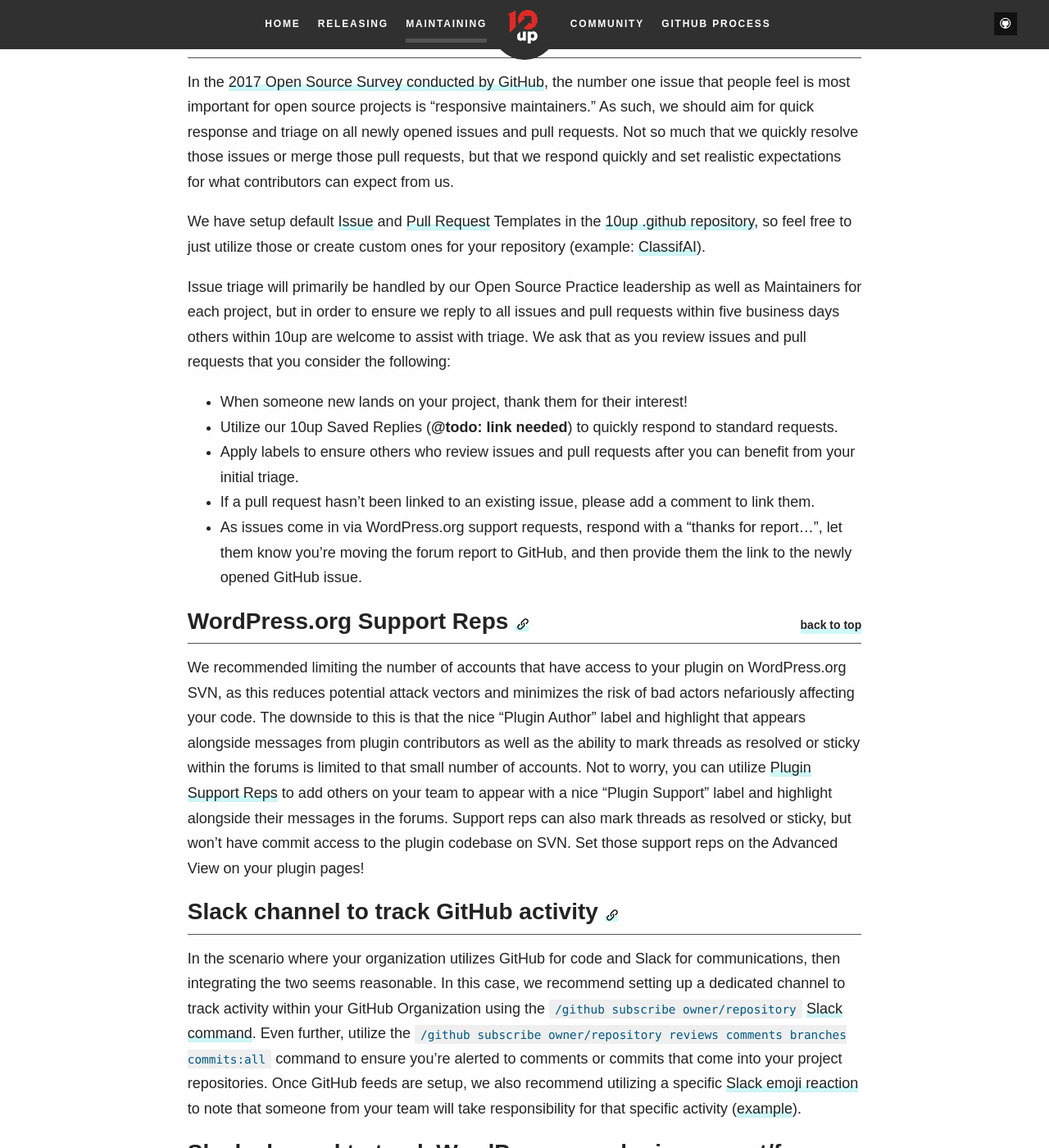
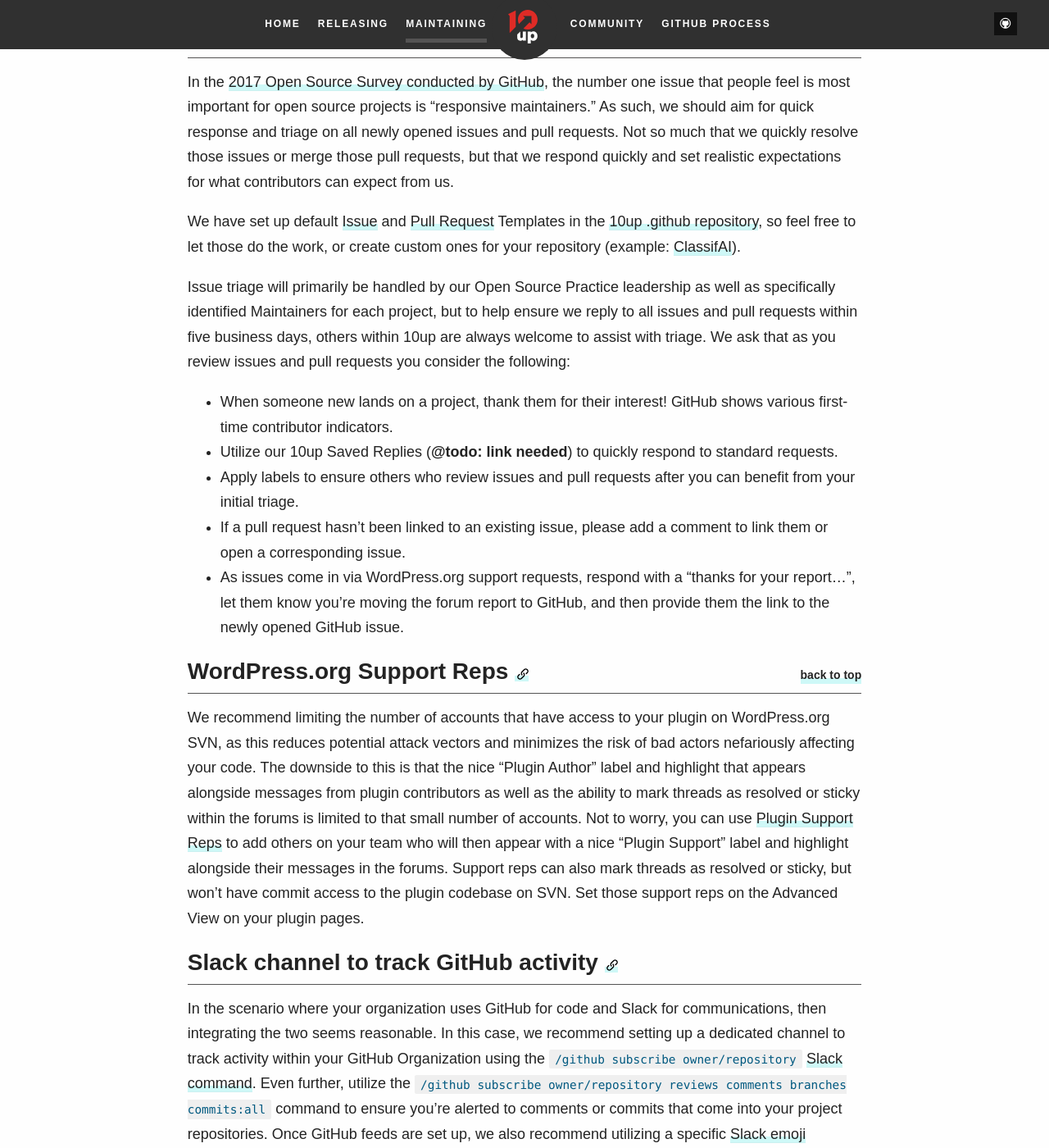
Before and after one commit to 10up/Open-Source-Best-Practices, a Jekyll site: the page built from maintaining.md, in a window 1280 px wide and 1400 px high, scrolled down 665 px. Shown: the whole window at 82% size. Built offline with Jekyll 4.4.1, drawn with Linux system fonts in a browser that asks for light colours; some web fonts are replaced; some of the changed text lies outside the part shown.

Commit message:
Copyedits for Maintaining.md

```diff
--- a/_includes/markdown/Maintaining.md
+++ b/_includes/markdown/Maintaining.md
@@ -1,34 +1,34 @@
 Central to a successful open process are setting expectations and respecting the time of other participants, especially when they are volunteers.
 
 - Including a [CONTRIBUTING.md file](https://10up.github.io/Open-Source-Best-Practices/community/#contributing) outlining ways to contribute to a project helps non-maintainers understand how best to contribute.
-- Be thankful and specific when including participants, whether that is thanking them for a well-defined issue, a pull request they've opened, as well as including them in [changelog release notes](https://10up.github.io/Open-Source-Best-Practices/releasing/#changelog) and the [CREDITS.md file](https://10up.github.io/Open-Source-Best-Practices/releasing/#credit-management).
-- Recognize that just because someone opened an issue or pull request doesn't mean they have additional time to continue triaging an issue or updating their pull request from code review / feedback so you may need to pick up and cover those yourself.
+- Be thankful and specific when including participants, from acknowledging a well-defined issue or a pull request they've opened, to including them in [changelog release notes](https://10up.github.io/Open-Source-Best-Practices/releasing/#changelog) and the [CREDITS.md file](https://10up.github.io/Open-Source-Best-Practices/releasing/#credit-management).
+- Recognize that opening an issue or pull request doesn't necessarily indicate additional time to continue triaging an issue or updating a pull request based on code review / feedback, so you may need to pick up and cover those as a maintainer.
 
 <h2 id="issue-pr-mgmt" class="anchor-heading">Issue and Pull Request Management {% include Util/link_anchor anchor="issue-pr-mgmt" %} {% include Util/top %}</h2>
 
 In the [2017 Open Source Survey conducted by GitHub](https://opensourcesurvey.org/2017/), the number one issue that people feel is most important for open source projects is “responsive maintainers.”  As such, we should aim for quick response and triage on all newly opened issues and pull requests.  Not so much that we quickly resolve those issues or merge those pull requests, but that we respond quickly and set realistic expectations for what contributors can expect from us.
 
-We have setup default [Issue](https://github.com/10up/.github/tree/master/ISSUE_TEMPLATE) and [Pull Request](https://github.com/10up/.github/blob/master/PULL_REQUEST_TEMPLATE.md) Templates in the [10up .github repository](https://github.com/10up/.github), so feel free to just utilize those or create custom ones for your repository (example: [ClassifAI](https://github.com/10up/classifai/tree/develop/.github)).
+We have set up default [Issue](https://github.com/10up/.github/tree/master/ISSUE_TEMPLATE) and [Pull Request](https://github.com/10up/.github/blob/master/PULL_REQUEST_TEMPLATE.md) Templates in the [10up .github repository](https://github.com/10up/.github), so feel free to let those do the work, or create custom ones for your repository (example: [ClassifAI](https://github.com/10up/classifai/tree/develop/.github)).
 
-Issue triage will primarily be handled by our Open Source Practice leadership as well as Maintainers for each project, but in order to ensure we reply to all issues and pull requests within five business days others within 10up are welcome to assist with triage.  We ask that as you review issues and pull requests that you consider the following:
+Issue triage will primarily be handled by our Open Source Practice leadership as well as specifically identified Maintainers for each project, but to help ensure we reply to all issues and pull requests within five business days, others within 10up are always welcome to assist with triage.  We ask that as you review issues and pull requests you consider the following:
 
-- When someone new lands on your project, thank them for their interest!
+- When someone new lands on a project, thank them for their interest! GitHub shows various first-time contributor indicators.
 - Utilize our 10up Saved Replies (_@todo: link needed_) to quickly respond to standard requests.
 - Apply labels to ensure others who review issues and pull requests after you can benefit from your initial triage.
-- If a pull request hasn't been linked to an existing issue, please add a comment to link them.
-- As issues come in via WordPress.org support requests, respond with a “thanks for report…”, let them know you're moving the forum report to GitHub, and then provide them the link to the newly opened GitHub issue.
+- If a pull request hasn't been linked to an existing issue, please add a comment to link them or open a corresponding issue.
+- As issues come in via WordPress.org support requests, respond with a “thanks for your report…”, let them know you're moving the forum report to GitHub, and then provide them the link to the newly opened GitHub issue.
 
 <h2 id="dotorg-support-reps" class="anchor-heading">WordPress.org Support Reps {% include Util/link_anchor anchor="dotorg-support-reps" %} {% include Util/top %}</h2>
 
-We recommended limiting the number of accounts that have access to your plugin on WordPress.org SVN, as this reduces potential attack vectors and minimizes the risk of bad actors nefariously affecting your code.  The downside to this is that the nice “Plugin Author” label and highlight that appears alongside messages from plugin contributors as well as the ability to mark threads as resolved or sticky within the forums is limited to that small number of accounts.  Not to worry, you can utilize [Plugin Support Reps](https://make.wordpress.org/plugins/2017/09/04/plugin-support-reps/) to add others on your team to appear with a nice “Plugin Support” label and highlight alongside their messages in the forums.  Support reps can also mark threads as resolved or sticky, but won’t have commit access to the plugin codebase on SVN.  Set those support reps on the Advanced View on your plugin pages!
+We recommend limiting the number of accounts that have access to your plugin on WordPress.org SVN, as this reduces potential attack vectors and minimizes the risk of bad actors nefariously affecting your code.  The downside to this is that the nice “Plugin Author” label and highlight that appears alongside messages from plugin contributors as well as the ability to mark threads as resolved or sticky within the forums is limited to that small number of accounts.  Not to worry, you can use [Plugin Support Reps](https://make.wordpress.org/plugins/2017/09/04/plugin-support-reps/) to add others on your team who will then appear with a nice “Plugin Support” label and highlight alongside their messages in the forums.  Support reps can also mark threads as resolved or sticky, but won’t have commit access to the plugin codebase on SVN.  Set those support reps on the Advanced View on your plugin pages.
 
 <h2 id="slack-channel-github-activity" class="anchor-heading">Slack channel to track GitHub activity {% include Util/link_anchor anchor="slack-channel-github-activity" %}</h2>
 
-In the scenario where your organization utilizes GitHub for code and Slack for communications, then integrating the two seems reasonable.  In this case, we recommend setting up a dedicated channel to track activity within your GitHub Organization using the `/github subscribe owner/repository` [Slack command](https://get.slack.help/hc/en-us/articles/232289568-GitHub-for-Slack).  Even further, utilize the `/github subscribe owner/repository reviews comments branches commits:all` command to ensure you’re alerted to comments or commits that come into your project repositories.  Once GitHub feeds are setup, we also recommend utilizing a specific [Slack emoji reaction](https://get.slack.help/hc/en-us/articles/206870317-Emoji-reactions) to note that someone from your team will take responsibility for that specific activity ([example](https://emojipedia.org/pushpin/)).
+In the scenario where your organization uses GitHub for code and Slack for communications, then integrating the two seems reasonable.  In this case, we recommend setting up a dedicated channel to track activity within your GitHub Organization using the `/github subscribe owner/repository` [Slack command](https://get.slack.help/hc/en-us/articles/232289568-GitHub-for-Slack).  Even further, utilize the `/github subscribe owner/repository reviews comments branches commits:all` command to ensure you’re alerted to comments or commits that come into your project repositories.  Once GitHub feeds are set up, we also recommend utilizing a specific [Slack emoji reaction](https://get.slack.help/hc/en-us/articles/206870317-Emoji-reactions) to note that someone from your team will take responsibility for that specific activity ([example](https://emojipedia.org/pushpin/)).
 
 <h2 id="slack-channel-dotorg-activity" class="anchor-heading">Slack channel to track WordPress.org plugin support/forum activity {% include Util/link_anchor anchor="slack-channel-dotorg-activity" %}</h2>
 
-In the scenario where your organization utilizes GitHub for code and publishes code to the WordPress.org repository, then integrating the two seems reasonable.  In this case, then we recommend setting up a dedicated channel to track activity across your suite of plugins and themes using the [RSS Feeds functionality](https://get.slack.help/hc/en-us/articles/218688467-Add-RSS-feeds-to-Slack).  More specifically, you’ll want to pull up your Support page ([plugin example](https://wordpress.org/support/plugin/elasticpress/), [theme example](https://wordpress.org/support/theme/twentynineteen/)) and Review page ([plugin example](https://wordpress.org/plugins/elasticpress/#reviews), [theme example](https://wordpress.org/support/theme/twentynineteen/reviews/)) and then add /feed/ to the end of the URL that you utilize for the RSS Feed subscription ([Support example](https://wordpress.org/support/plugin/elaticpress/feed/), [Review example](https://wordpress.org/support/plugin/elasticpress/reviews/feed/)).  Once RSS feeds are setup, we also recommend utilizing a specific [Slack emoji reaction](https://get.slack.help/hc/en-us/articles/206870317-Emoji-reactions) to note that someone from your team will take responsibility for that specific post ([example](https://emojipedia.org/pushpin/)).
+In the scenario where your organization uses GitHub for code and publishes code to the WordPress.org repository, then integrating the two seems reasonable.  In this case, then we recommend setting up a dedicated channel to track activity across your suite of plugins and themes using the [RSS Feeds functionality](https://get.slack.help/hc/en-us/articles/218688467-Add-RSS-feeds-to-Slack).  More specifically, you’ll want to pull up your Support page ([plugin example](https://wordpress.org/support/plugin/elasticpress/), [theme example](https://wordpress.org/support/theme/twentynineteen/)) and Review page ([plugin example](https://wordpress.org/plugins/elasticpress/#reviews), [theme example](https://wordpress.org/support/theme/twentynineteen/reviews/)) and then add /feed/ to the end of the URL that you utilize for the RSS Feed subscription ([Support example](https://wordpress.org/support/plugin/elaticpress/feed/), [Review example](https://wordpress.org/support/plugin/elasticpress/reviews/feed/)).  Once RSS feeds are set up, we also recommend utilizing a specific [Slack emoji reaction](https://get.slack.help/hc/en-us/articles/206870317-Emoji-reactions) to note that someone from your team will take responsibility for that specific post ([example](https://emojipedia.org/pushpin/)).
 
 <h2 id="version-control" class="anchor-heading">Version Control {% include Util/link_anchor anchor="version-control" %}</h2>
 
```
